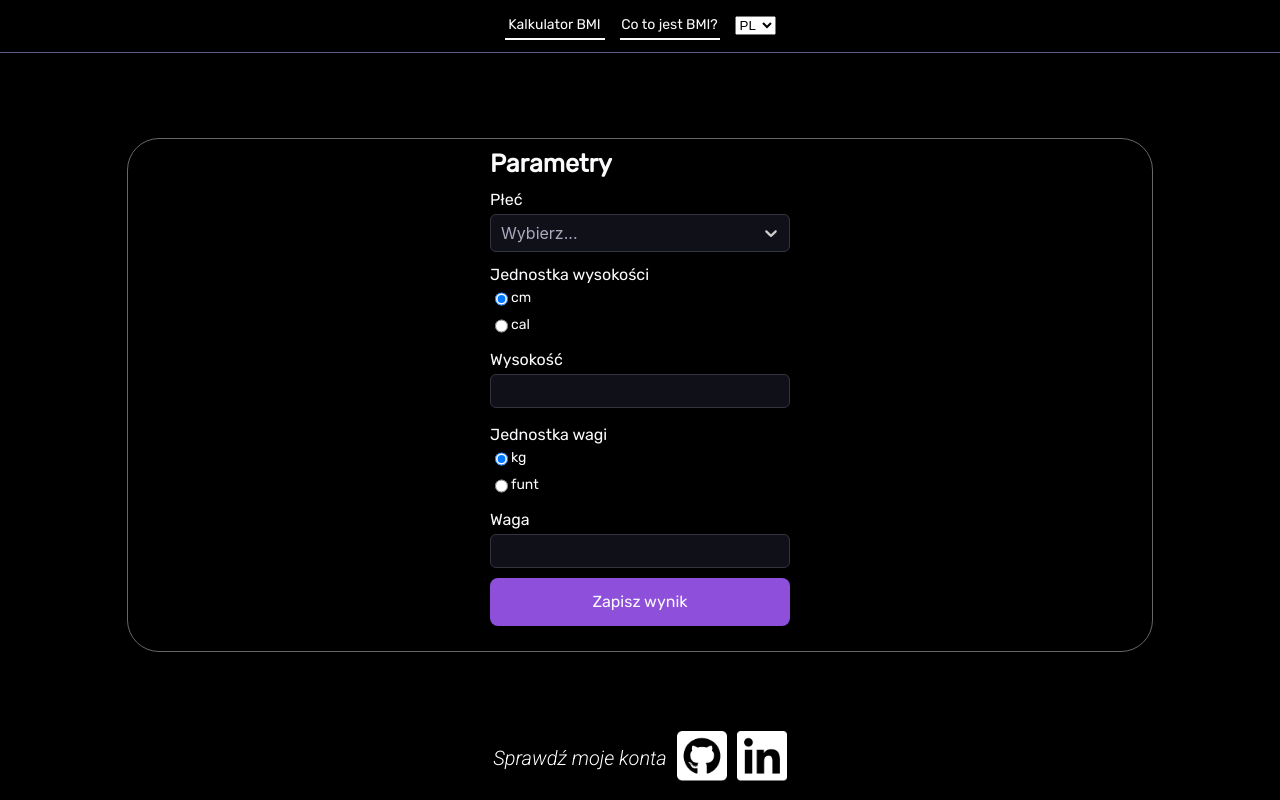
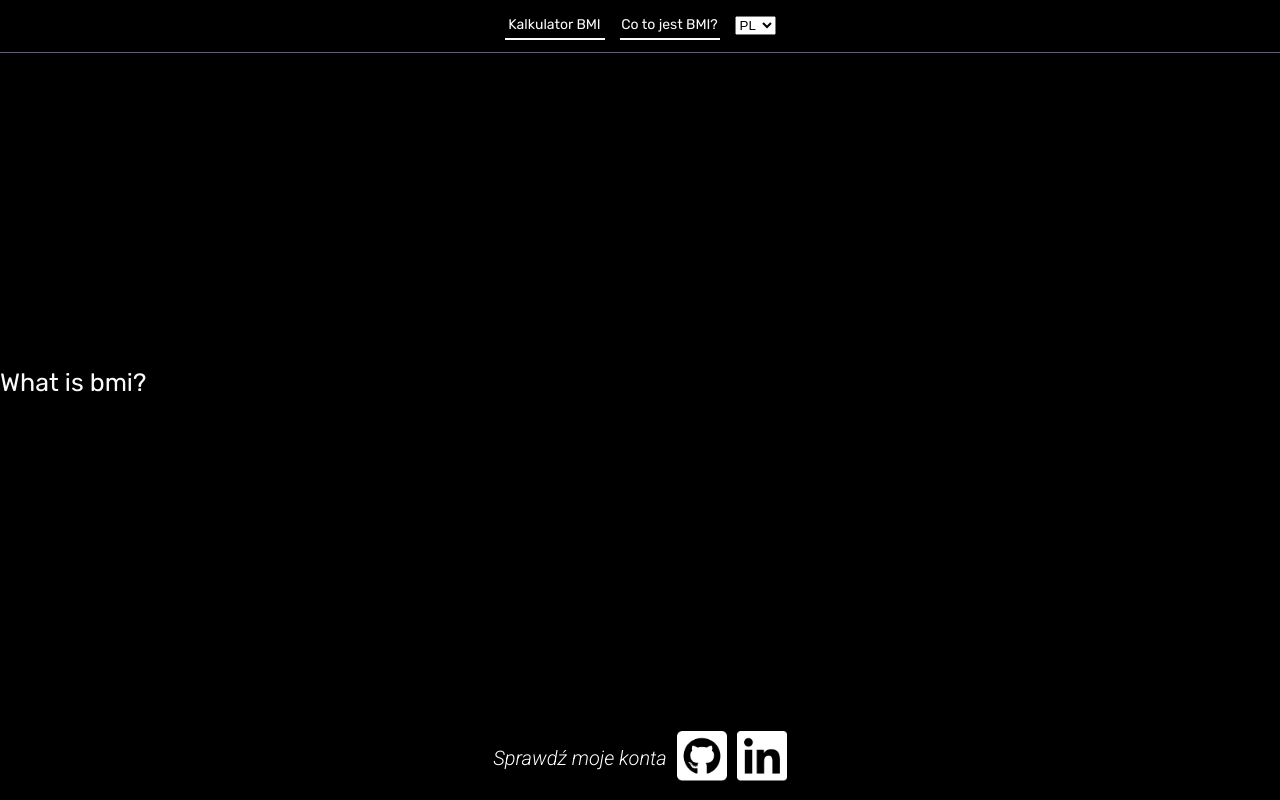
Before and after one commit to WeronikaCzepiela/bmi-calculator, a React (Create React App) app: page /what-is-bmi in a window 1280 px wide. Built offline with nearby package versions, Linux system fonts and the light colour scheme.

Commit message:
Add new component which is about 'what is bmi' side

```diff
--- a/src/App.jsx
+++ b/src/App.jsx
@@ -1,6 +1,6 @@
 import './App.scss'
 import { Header } from './components/Header/Header'
-import { Middle } from './components/Middle/Middle'
+import { BmiCalculator } from './components/BmiCalculator/BmiCalculator'
 import { Accounts } from './components/Accounts/Accounts'
 import { useState } from 'react'
 import {
@@ -12,9 +12,18 @@ import {
   saveMeasurementsToLocalStorage,
 } from './App.helpers'
 import './utils/i18.config'
+import { createBrowserRouter, Route, Routes } from 'react-router-dom'
+import { BmiDescription } from './components/BmiDescription/BmiDescription'
 
 export const App = () => {
   const [measurementsHistory, setMeasurementsHistory] = useState(getMeasurementsFromLocalStorage())
+
+  const router = createBrowserRouter([
+    {
+      path: '/bmi-calculator',
+      element: <div>Hello world!</div>,
+    },
+  ])
 
   const setNewMeasurementsHistory = (bmi) => {
     if (!bmi) return
@@ -35,10 +44,18 @@ export const App = () => {
   return (
     <div className={'App'}>
       <Header />
-      <Middle
-        setNewMeasurementsHistory={setNewMeasurementsHistory}
-        measurementsHistory={measurementsHistory}
-      />
+      <Routes>
+        <Route
+          path={'/'}
+          element={
+            <BmiCalculator
+              setNewMeasurementsHistory={setNewMeasurementsHistory}
+              measurementsHistory={measurementsHistory}
+            />
+          }
+        />
+        <Route path={'/what-is-bmi'} element={<BmiDescription />} />
+      </Routes>
       <Accounts />
     </div>
   )
--- a/src/components/Middle/Middle.jsx
+++ b/src/components/BmiCalculator/BmiCalculator.jsx
@@ -1,10 +1,10 @@
-import './Middle.scss'
+import './BmiCalculator.scss'
 import { Chart } from '../Chart/Chart'
 import { Data } from '../DataAndResult/Data/Data'
 import { useWindowDimensions } from '../../utils/hookers/useWindowDimensions'
 import { dimension } from '../../utils/Dimension'
 
-export const Middle = ({ setNewMeasurementsHistory, measurementsHistory }) => {
+export const BmiCalculator = ({ setNewMeasurementsHistory, measurementsHistory }) => {
   const { width } = useWindowDimensions()
 
   return (
--- /dev/null
+++ b/src/components/BmiDescription/BmiDescription.jsx
@@ -0,0 +1,10 @@
+import './BmiDescription.scss'
+import { Text } from '../Text/Text'
+
+export const BmiDescription = () => {
+  return (
+    <div>
+      <Text type={'t'}>What is bmi?</Text>
+    </div>
+  )
+}
--- a/src/components/Chart/Chart.jsx
+++ b/src/components/Chart/Chart.jsx
@@ -57,7 +57,7 @@ export const Chart = ({ measurementsHistory }) => {
 
   return (
     <div className={`chart ${width > dimension() && 'chart-desktop'}`}>
-      <Text type={'t'}> {t('title', { count: count })}</Text>
+      <Text type={'t'}> {t('title', { count: 2 })}</Text>
       <Line data={dataSet} options={optionChart} />
     </div>
   )
--- a/src/components/DataAndResult/Data/SelectInput/SelectInputForm.jsx
+++ b/src/components/DataAndResult/Data/SelectInput/SelectInputForm.jsx
@@ -1,6 +1,5 @@
 import { Controller } from 'react-hook-form'
 import { SelectInput } from './SelectInput'
-import { useTranslation } from 'react-i18next'
 
 export const SelectInputForm = (props) => {
   return (
--- a/src/index.js
+++ b/src/index.js
@@ -1,17 +1,20 @@
-import React from "react";
-import ReactDOM from "react-dom/client";
-import "./index.css";
-import App from "./App";
-import reportWebVitals from "./reportWebVitals";
+import React from 'react'
+import ReactDOM from 'react-dom/client'
+import './index.css'
+import App from './App'
+import reportWebVitals from './reportWebVitals'
+import { BrowserRouter } from 'react-router-dom'
 
-const root = ReactDOM.createRoot(document.getElementById("root"));
+const root = ReactDOM.createRoot(document.getElementById('root'))
 root.render(
   <React.StrictMode>
-    <App />
+    <BrowserRouter>
+      <App />
+    </BrowserRouter>
   </React.StrictMode>,
-);
+)
 
 // If you want to start measuring performance in your app, pass a function
 // to log results (for example: reportWebVitals(console.log))
 // or send to an analytics endpoint. Learn more: https://bit.ly/CRA-vitals
-reportWebVitals();
+reportWebVitals()
```
Also changed, not shown: package.json (+4 -3 lines), src/components/BmiCalculator/BmiCalculator.scss (renamed from src/components/Middle/Middle.scss), src/components/BmiDescription/BmiDescription.scss (added), 1 other file (tests, documents, lock files or other folders).
